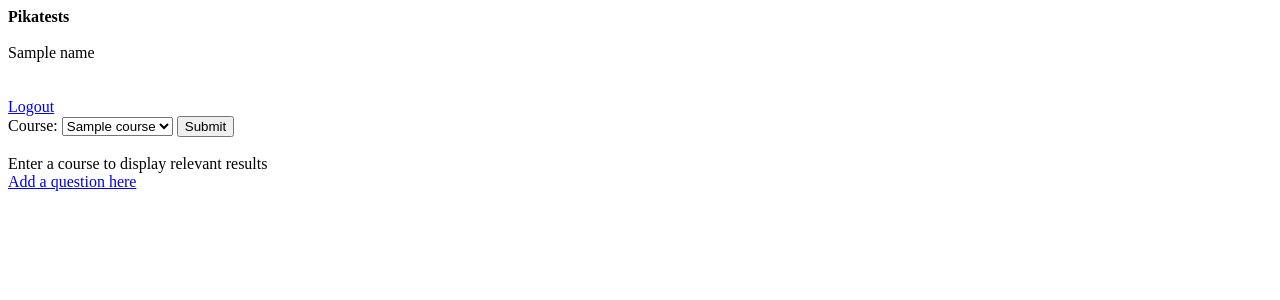
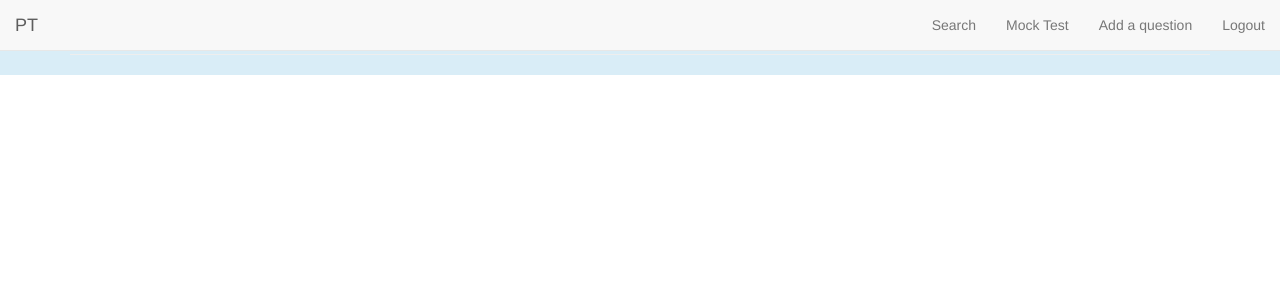
Before and after one commit to Pradhyo/pikatests, a Python web app: template templates/QuestionsHome.html in a window 1280 px wide. Shown: the top 300 px of the page. Run offline with Jinja, Linux system fonts and the light colour scheme; the template is opened without the code that fills it: most values are stand-ins (such as "Sample title", 1, 10 or a date in 2020); some libraries are stand-ins or nearby versions.

Commit message:
Frontend for questionshome

```diff
--- a/templates/QuestionsHome.html
+++ b/templates/QuestionsHome.html
@@ -1,29 +1,123 @@
-{% extends "base.html" %}
+<!DOCTYPE html>
+<html lang="en">
 
-{% block content %}
+<head>
+    <meta charset="utf-8">
+    <meta http-equiv="X-UA-Compatible" content="IE=edge">
+    <meta name="viewport" content="width=device-width, initial-scale=1">
+    <meta name="description" content="">
+    <meta name="author" content="">
+    <title>Pikatests</title>
+    <!-- Bootstrap Core CSS -->
+    <link rel="stylesheet" href="css/bootstrap.min.css" type="text/css">
+    <!-- Custom Fonts -->
+    <link href='http://fonts.googleapis.com/css?family=Open+Sans:300italic,400italic,600italic,700italic,800italic,400,300,600,700,800' rel='stylesheet' type='text/css'>
+    <link href='http://fonts.googleapis.com/css?family=Merriweather:400,300,300italic,400italic,700,700italic,900,900italic' rel='stylesheet' type='text/css'>
+    <link href="//maxcdn.bootstrapcdn.com/font-awesome/4.1.0/css/font-awesome.min.css" rel="stylesheet">
+    <!-- Plugin CSS -->
+    <link rel="stylesheet" href="css/animate.min.css" type="text/css">
+    <!-- Custom CSS -->
+    <link rel="stylesheet" href="css/creative.css" type="text/css">
+    <!-- HTML5 Shim and Respond.js IE8 support of HTML5 elements and media queries -->
+    <!-- WARNING: Respond.js doesn't work if you view the page via file:// -->
+    <!--[if lt IE 9]>
+        <script src="https://oss.maxcdn.com/libs/html5shiv/3.7.0/html5shiv.js"></script>
+        <script src="https://oss.maxcdn.com/libs/respond.js/1.4.2/respond.min.js"></script>
+    <![endif]-->
+</head>
+
+<body id="page-top">
+    <nav id="mainNav" class="navbar navbar-default navbar-fixed-top">
+        <div class="container-fluid">
+            <!-- Brand and toggle get grouped for better mobile display -->
+            <div class="navbar-header">
+                <button type="button" class="navbar-toggle collapsed" data-toggle="collapse" data-target="#bs-example-navbar-collapse-1">
+                    <span class="sr-only">Toggle navigation</span>
+                    <span class="icon-bar"></span>
+                    <span class="icon-bar"></span>
+                    <span class="icon-bar"></span>
+                </button>
+                <a class="navbar-brand page-scroll" href="#page-top">PT</a>
+            </div>
+            <!-- Collect the nav links, forms, and other content for toggling -->
+            <div class="collapse navbar-collapse" id="bs-example-navbar-collapse-1">
+                <ul class="nav navbar-nav navbar-right">
+                    <li>
+                        <a href="/questions">Search</a>
+                    </li>
+                    <li>
+                        <a href="/mockinfo">Mock Test</a>
+                    </li>
+                    <li>
+                        <a href="/add_question">Add a question</a>
+                    </li>
+                    <li>
+                        <a href="{{logout_url}}">Logout</a>
+                    </li>
+                </ul>
+            </div>
+            <!-- /.navbar-collapse -->
+        </div>
+        <!-- /.container-fluid -->
+    </nav>
+    <section class="bg-info" id="about">
+        <div class="container">
+            <div class="row">
+                <div class="col-lg-12 text-center">
+                    <div id="box">
+                        <div id="container-1">
+                            <div id="container-1">
+                                <form>
+                                <input type="search" id="search" name="course" placeholder="Enter Course Number..." />
+                                <span class="icon">
+                                    <button type="submit" class="btn btn-primary btn-xl page-scroll">
+                                        <i class="fa fa-search"></i>
+                                    </button>
+                                </span>
+                                </form>
+                            </div>
+                        </div>
+                    </div>
+
+                    <hr class="light">
+                    {% if searched %}
+                    <div class="bs-example">
+
+                        <div class="panel-group" id="accordion">
+                            {% for q in questions %}
+                            <div class="panel panel-default">
+                                <div class="panel-heading">
+                                    <h4 class="panel-title">
+                    <a data-toggle="collapse" data-parent="#accordion" href="#collapseOne">{{ q.render_question() | safe }}</a>
+                </h4>
+                                </div>
+                                <div id="collapseOne" class="panel-collapse collapse in">
+                                    <div class="panel-body">
+                                        <p>HTML stands for HyperText Markup Language. HTML is the main markup language for describing the structure of Web pages. <a href="http://www.tutorialrepublic.com/html-tutorial/" target="_blank">Learn more.</a></p>
+                                    </div>
+                                </div>
+                            </div>
+                    {% endfor %}
+
+                        </div>
+                    </div>
+                    {%endif%}
+                </div>
+            </div>
+        </div>
+    </section>
 
 
-	<form>
-	Course: <select name = "course">
-			{% for each in courses %}
-				<option value="{{each.course}}"> {{each.course}} </option>
-			{% endfor %}
-		</select>
+    <!-- jQuery -->
+    <script src="js/jquery.js"></script>
+    <!-- Bootstrap Core JavaScript -->
+    <script src="js/bootstrap.min.js"></script>
+    <!-- Plugin JavaScript -->
+    <script src="js/jquery.easing.min.js"></script>
+    <script src="js/jquery.fittext.js"></script>
+    <script src="js/wow.min.js"></script>
+    <!-- Custom Theme JavaScript -->
+    <script src="js/creative.js"></script>
+</body>
 
-	<input type="submit">
-	</form> <br>
-	Enter a course to display relevant results <br>
-	<section>
-
-	{% if searched %}
-		{% for q in questions %}
-			{{ q.render_question() | safe }}
-			<br><br>
-		{% endfor %}
-
-	{% endif %}
-
-	</section>
-
-	<a href="/add_question"> Add a question here </a>
-{% endblock %}
+</html>
```
